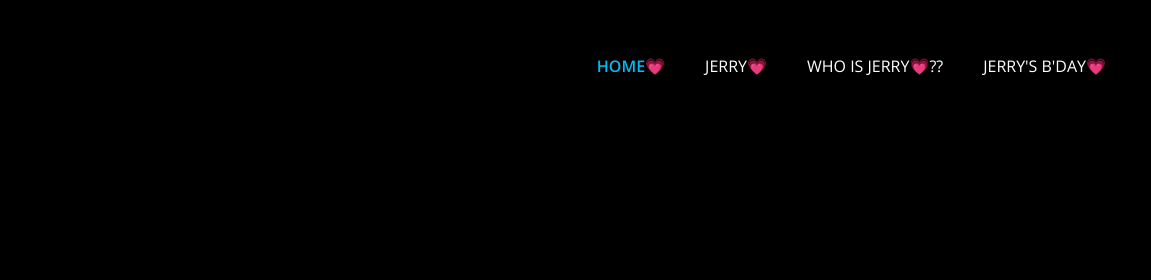
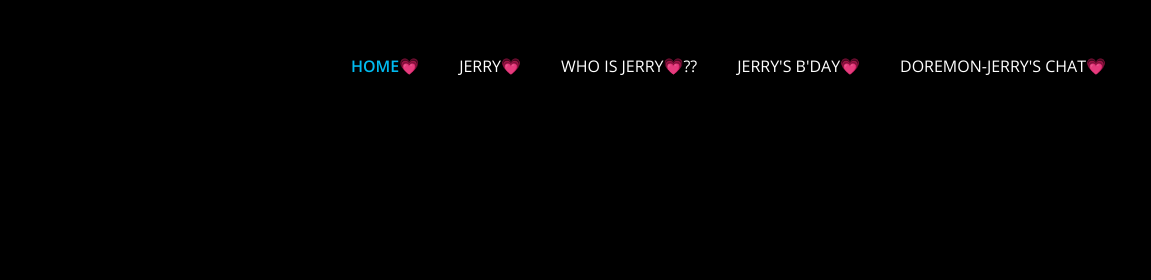
Before and after one commit to mr-luckyyy8000/my-jerry, a plain HTML site: page index.html in a window 1280 px wide. Shown: the top 280 px of the page, 129-1280 px from the left. Drawn offline with nearby package versions, Linux system fonts and the light colour scheme; some packages are replaced by stand-ins of ours.

Commit message:
Update index.html

```diff
--- a/index.html
+++ b/index.html
@@ -96,6 +96,11 @@
                 <li class="nav-item">
                   <a class="nav-link" href="bithday.html"
                     >JERRY'S B'DAY&#128151;</a
+                  >
+                </li>
+                <li class="nav-item">
+                  <a class="nav-link" href="jerry-chat.html"
+                    >DOREMON-JERRY'S CHAT&#128151;</a
                   >
                 </li>
                 <!-- <li class="nav-item">
```
